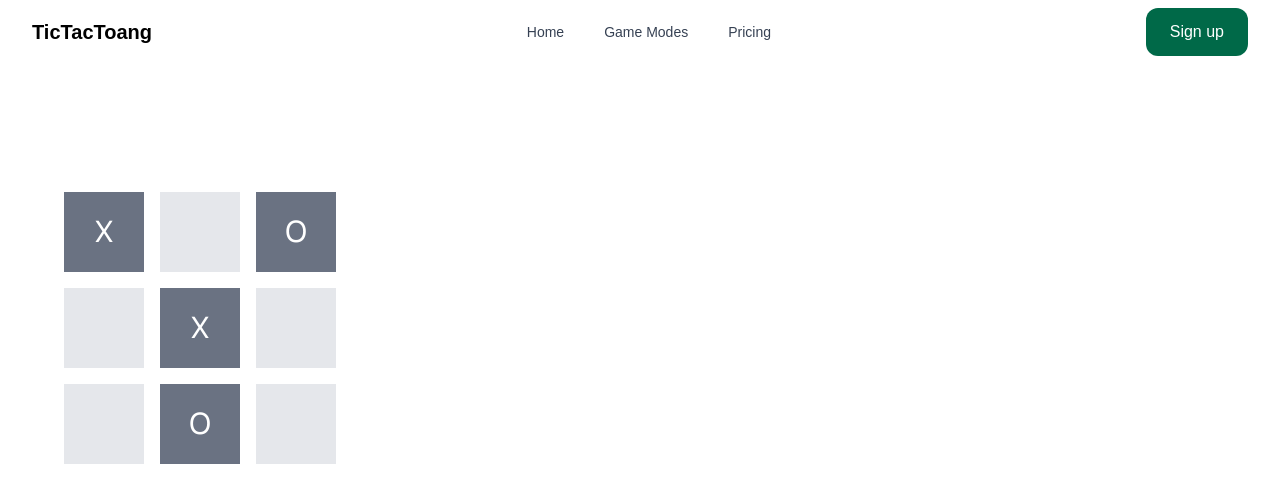
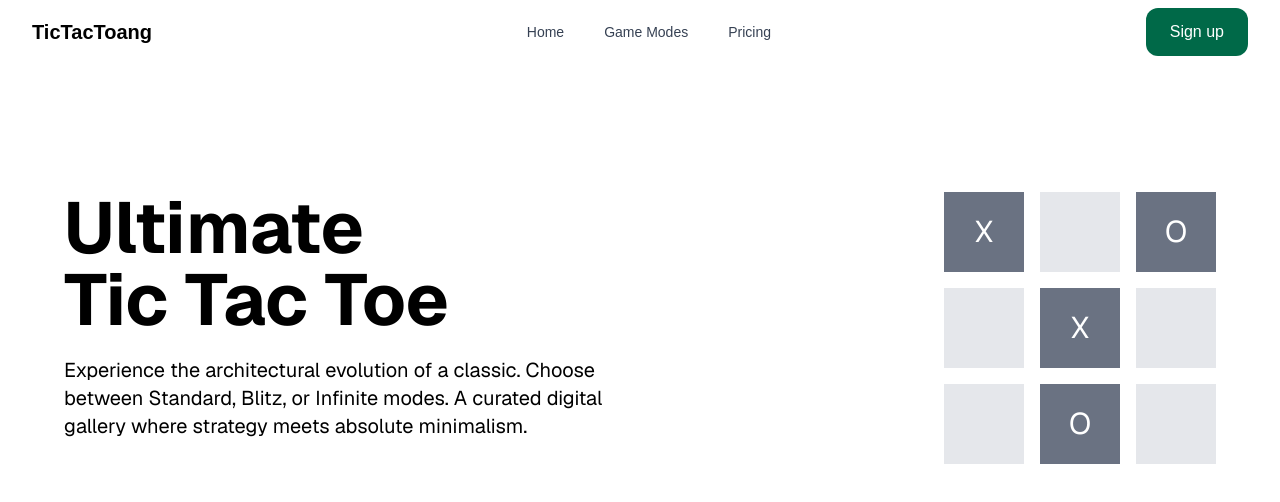
Before and after one commit to RMIT-Full-Stack-Development-2026A/Group6, a Next.js app: page / in a window 1280 px wide. Shown: the top 502 px of the page. Built offline with nearby package versions, Linux system fonts and the light colour scheme.

Commit message:
homepage text

```diff
--- a/src/app/page.tsx
+++ b/src/app/page.tsx
@@ -3,7 +3,13 @@ import PlayBox from "@/components/ui/PlayBox";
 export default function Home() {
   return (
     <div className="flex min-h-screen items-center justify-center bg-zinc-50 font-sans dark:bg-black">
-      <main className="flex min-h-screen w-full  flex-col items-center justify-between py-32 px-16 bg-white  sm:items-start">
+      <main className="flex min-h-screen w-full justify-between py-32 px-16 bg-white  sm:items-start ">
+          <div className={"text-black"}>
+              <div className={"text-7xl font-bold w-100"}>Ultimate Tic Tac Toe</div>
+              <div className={"text-xl w-150 py-5"}>Experience the architectural evolution of a classic. Choose
+                  between Standard, Blitz, or Infinite modes. A curated digital gallery
+                  where strategy meets absolute minimalism.</div>
+          </div>
         <div className={"grid grid-cols-3 gap-4"}>
             <PlayBox char="X" />
             <PlayBox char="" />
```
